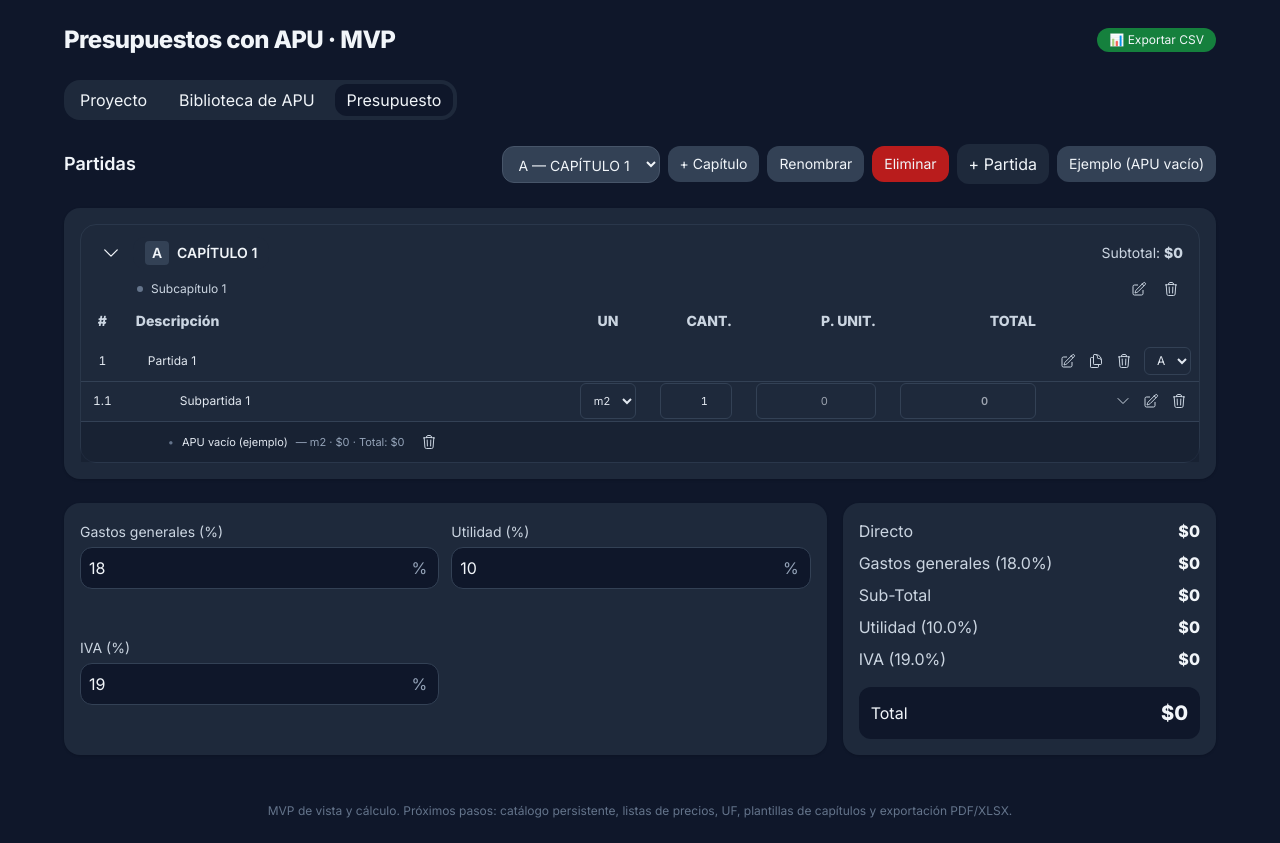
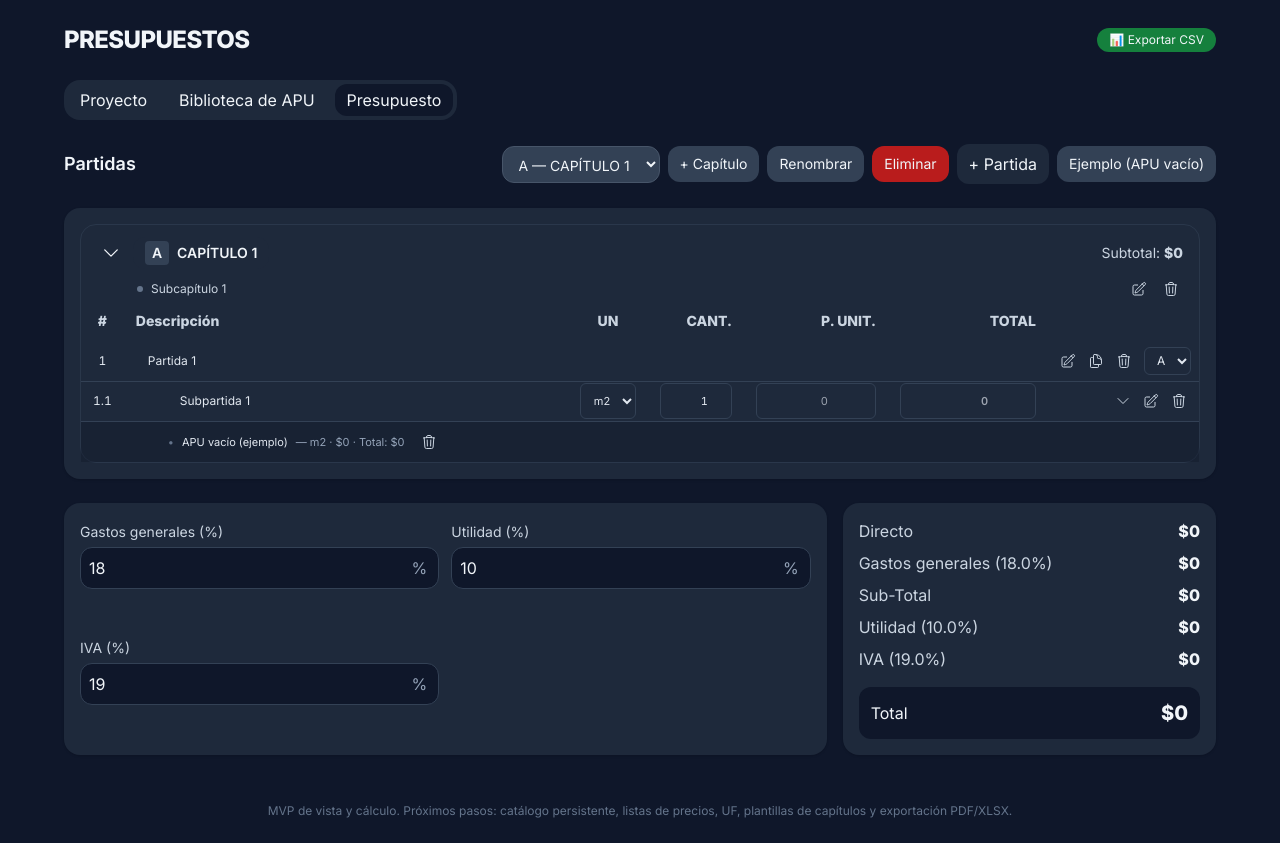
Before and after one commit to franciscogalazs-cloud/pres, a React (Vite) app: page / in a window 1280 px wide. Built offline with nearby package versions, Linux system fonts and the light colour scheme; the HTML template or start-up script is replaced by a standard one.

Commit message:
ui: cambiar título principal a 'PRESUPUESTOS'

```diff
--- a/src/App.tsx
+++ b/src/App.tsx
@@ -592,7 +592,7 @@ export default function App(){
 
       <div className="max-w-6xl mx-auto grid gap-6">
         <header className="flex flex-col sm:flex-row sm:items-center sm:justify-between gap-4">
-          <h1 className="text-xl sm:text-2xl font-bold tracking-tight">Presupuestos con APU · MVP</h1>
+          <h1 className="text-xl sm:text-2xl font-bold tracking-tight">PRESUPUESTOS</h1>
           <div className="flex flex-wrap items-center gap-2">
             {tab === 'presupuesto' && (
               <button onClick={()=>{
```
